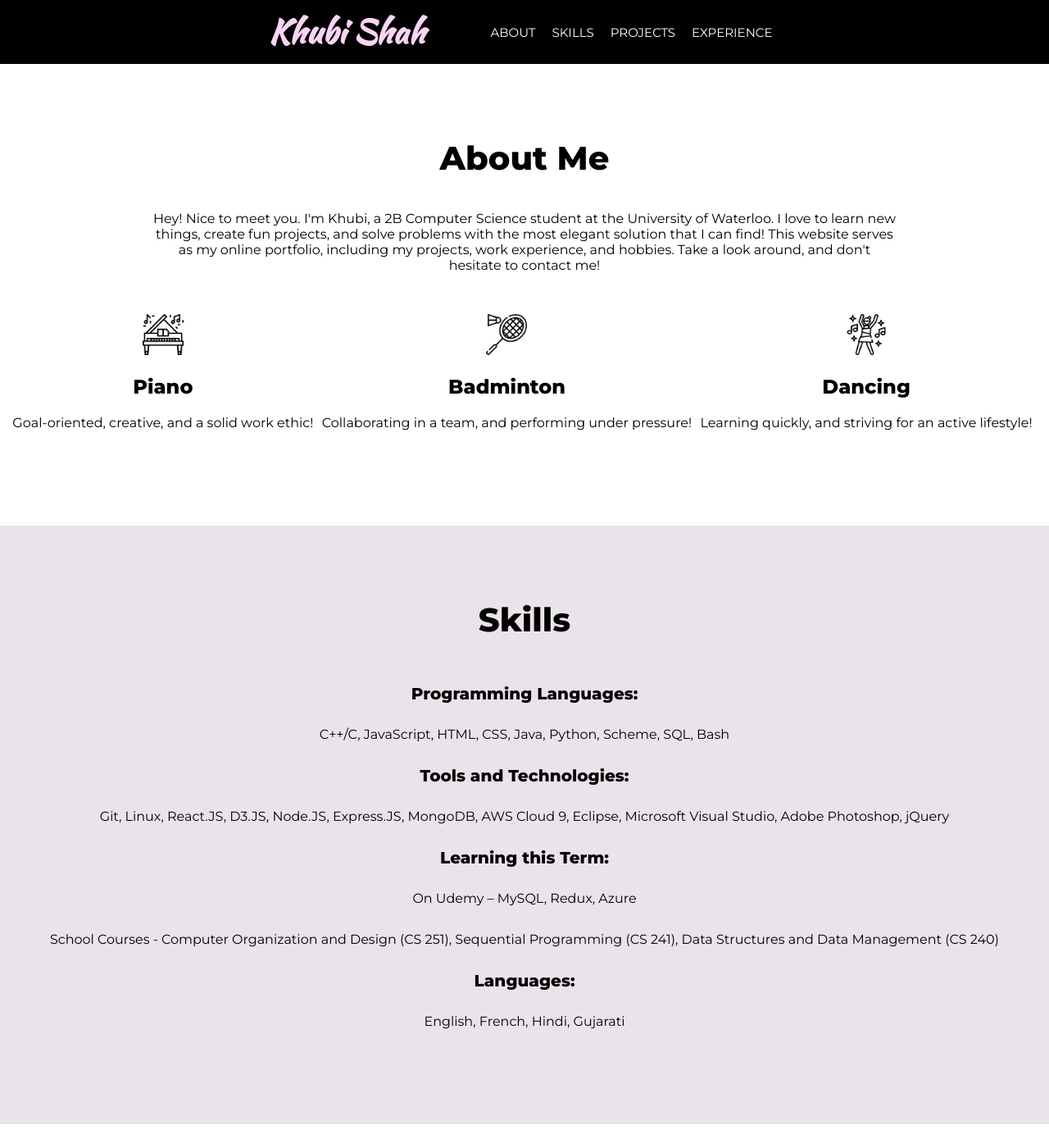
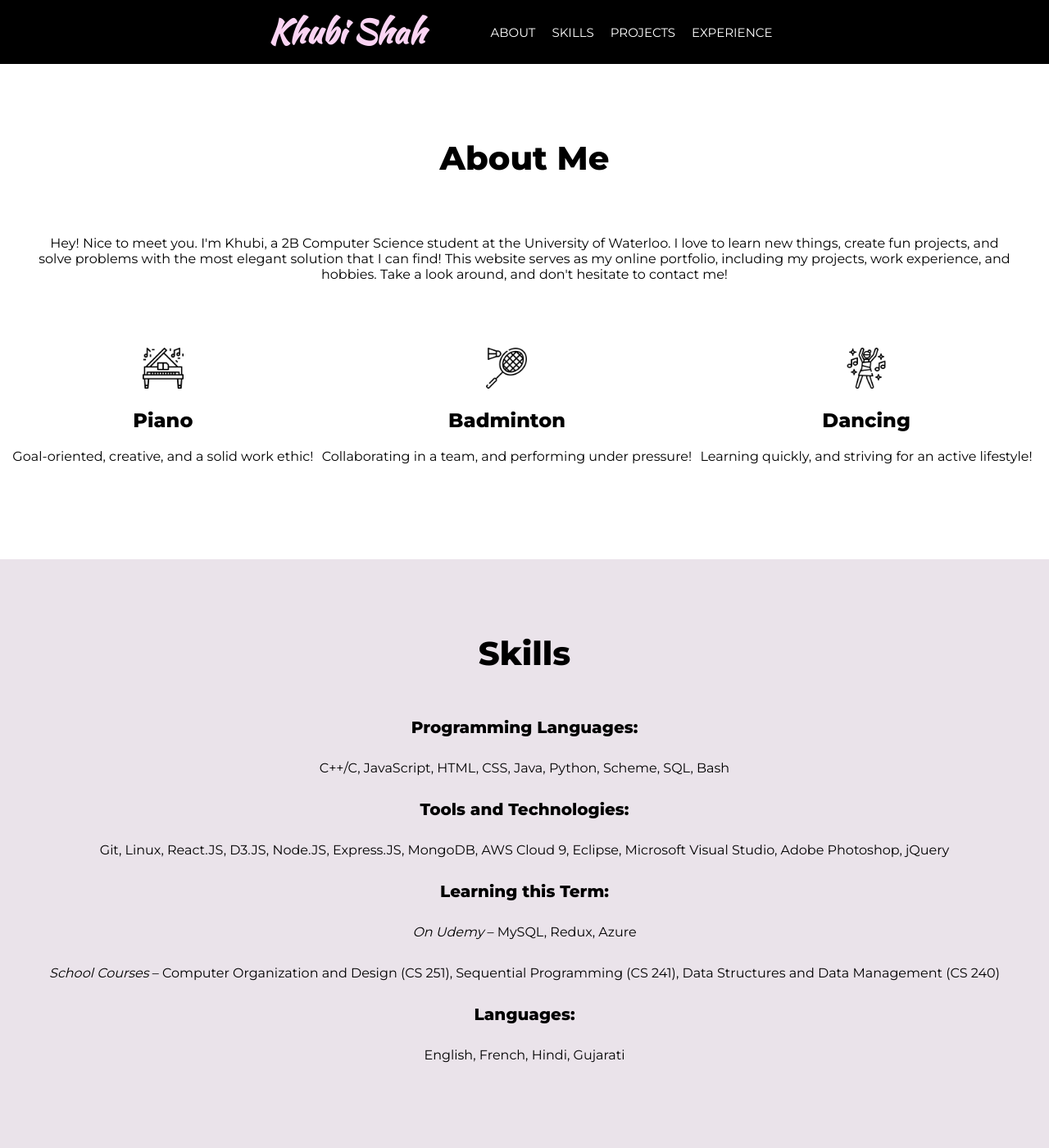
Before and after one commit to khubishah/khubishah.github.io, a Jekyll site: the page built from index.html, in a window 1280 px wide and 1400 px high, scrolled down 572 px. Shown: the whole window at 82% size. Built offline with Jekyll 4.4.1, drawn with Linux system fonts in a browser that asks for light colours; nearby versions of some CDN libraries; some web fonts are replaced.

Commit message:
tweaks p2

```diff
--- a/_layouts/default.html
+++ b/_layouts/default.html
@@ -87,7 +87,7 @@
 							</div>
 							<div class="skill">
 								<h4 class="skill_names">Learning this Term:</h4>
-								<p class = "section_para">On Udemy – MySQL, Redux, Azure<br> School Courses - Computer Organization and Design (CS 251), Sequential Programming (CS 241), Data Structures and Data Management (CS 240)</p>
+								<p class = "section_para"><i>On Udemy</i> – MySQL, Redux, Azure<br> <i>School Courses</i> – Computer Organization and Design (CS 251), Sequential Programming (CS 241), Data Structures and Data Management (CS 240)</p>
 							</div>
 							<div class="skill">
 								<h4 class="skill_names">Languages:</h4>
--- a/css/main.css
+++ b/css/main.css
@@ -211,7 +211,8 @@ body {
 }
 
 #intro {
-    padding: 0px 175px 0px 175px;
+    padding: 30px;
+
 }
 
 .hobbies_row {
```
